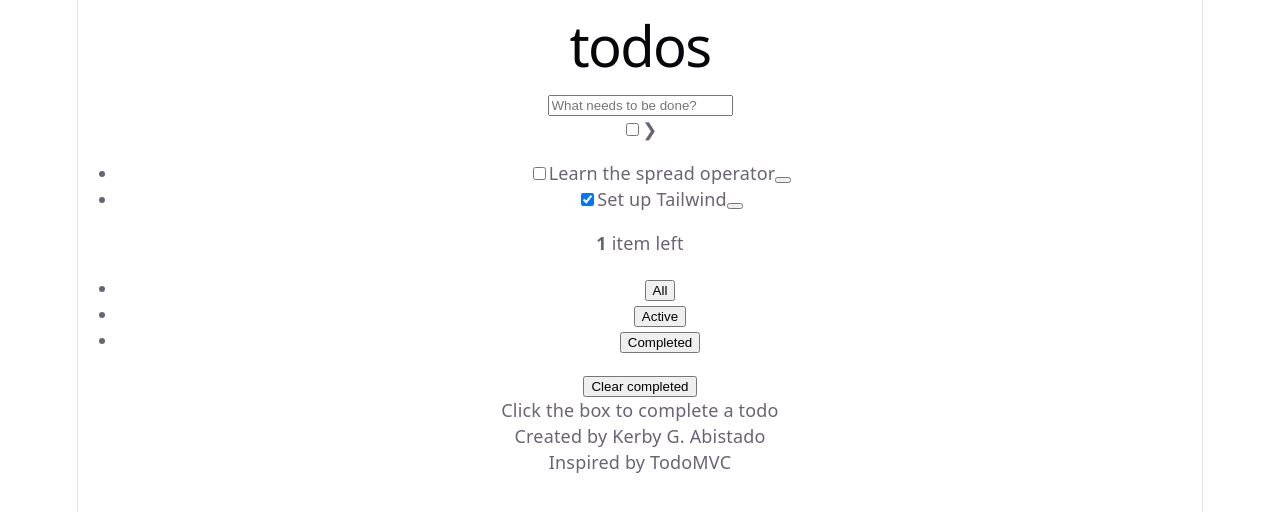
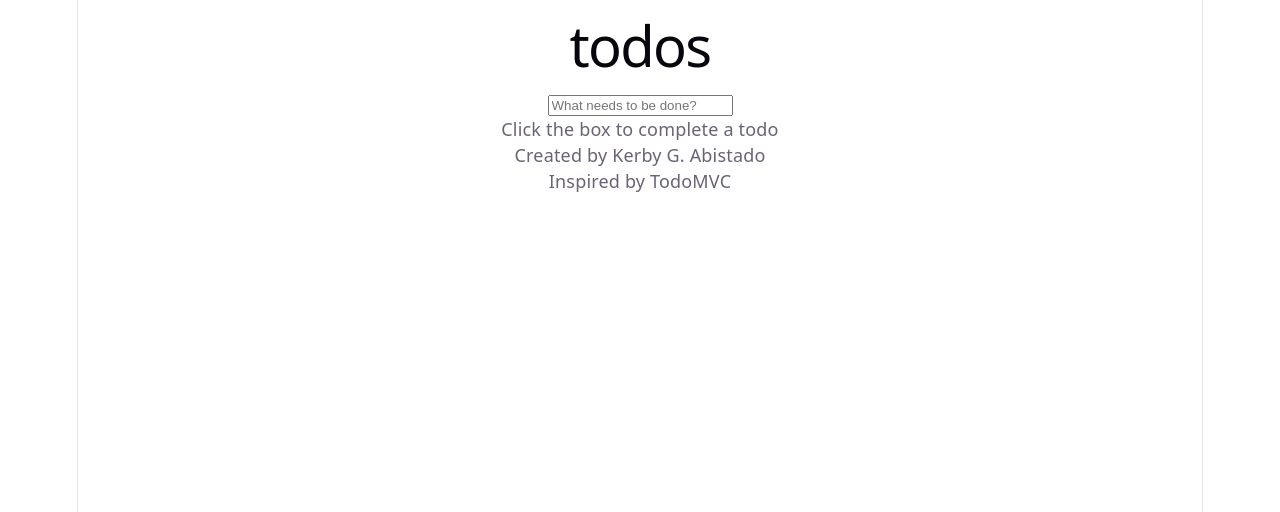
Before and after one commit to kerbygomezabistado/csit340-todomvc, a React (Vite) app in the folder csit340-todomvc/: page / in a window 1280 px wide. Shown: the top 512 px of the page. Built offline with nearby package versions, Linux system fonts and the light colour scheme.

Commit message:
feat: hide main and footer when there are no todos

```diff
--- a/csit340-todomvc/src/components/Todos.jsx
+++ b/csit340-todomvc/src/components/Todos.jsx
@@ -1,10 +1,7 @@
 import { useState } from "react";
 function Todos() {
   const [text, setText] = useState("");
-  const [todos, setTodos] = useState([
-    { id: 1, text: "Learn the spread operator", completed: false },
-    { id: 2, text: "Set up Tailwind", completed: true },
-  ]);
+  const [todos, setTodos] = useState([]);
 
   function handleSubmit(e) {
     e.preventDefault();
@@ -49,8 +46,15 @@ function Todos() {
           />
         </form>
 
+        {todos.length > 0 &&
+          +(
+            <>
               <main className="relative border-t border-[#e6e6e6]">
-          <input id="toggle-all" type="checkbox" className="peer sr-only" />
+                <input
+                  id="toggle-all"
+                  type="checkbox"
+                  className="peer sr-only"
+                />
                 <label
                   htmlFor="toggle-all"
                   className="absolute -top-[66px] left-0 flex h-[65px] w-[60px] cursor-pointer items-center justify-center text-[22px] text-[#949494] peer-checked:text-[#484848]"
@@ -126,6 +130,8 @@ function Todos() {
                   Clear completed
                 </button>
               </footer>
+            </>
+          )}
       </div>
     </section>
   );
```
Lines whose indentation alone changed are shown as unchanged.
